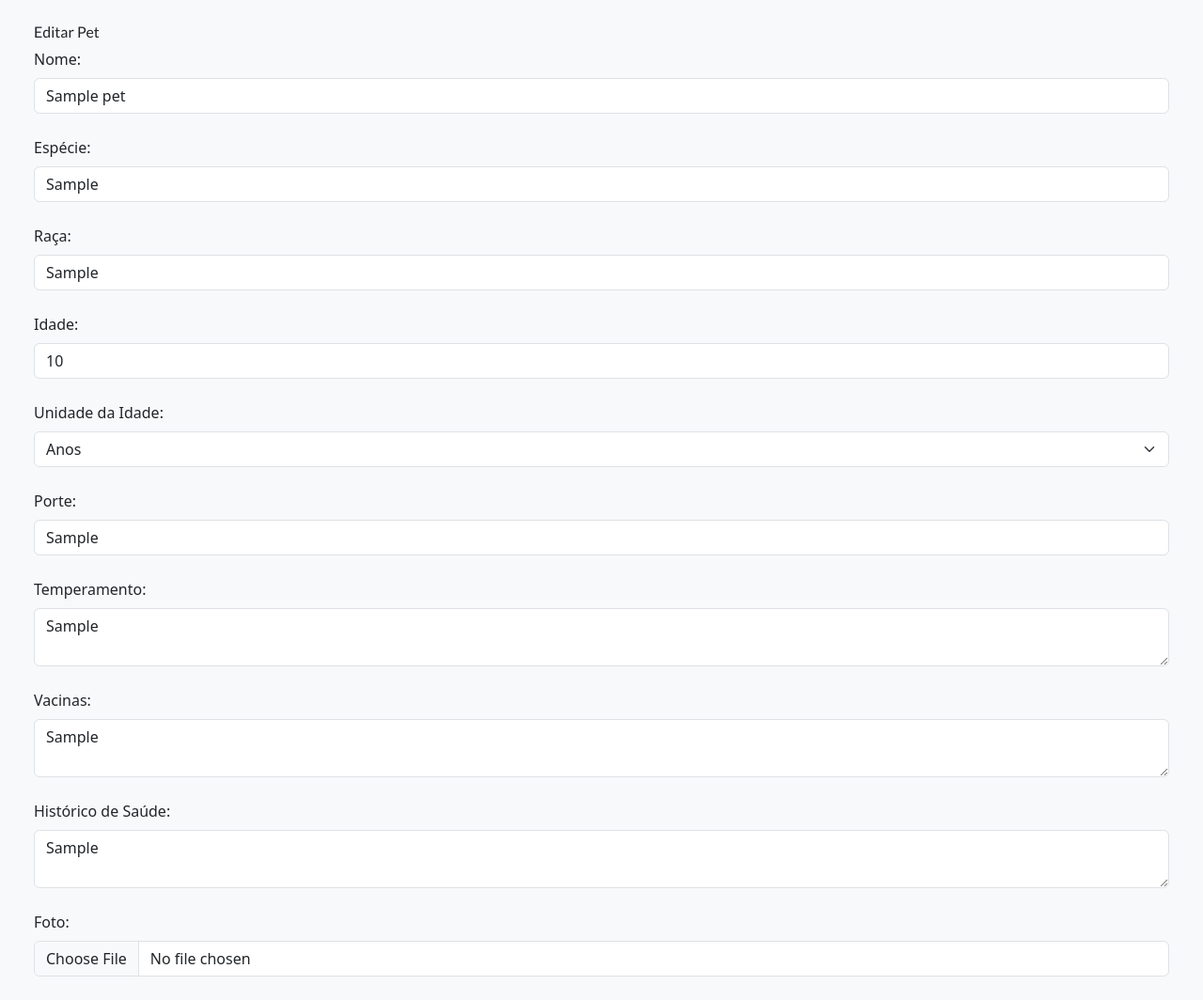
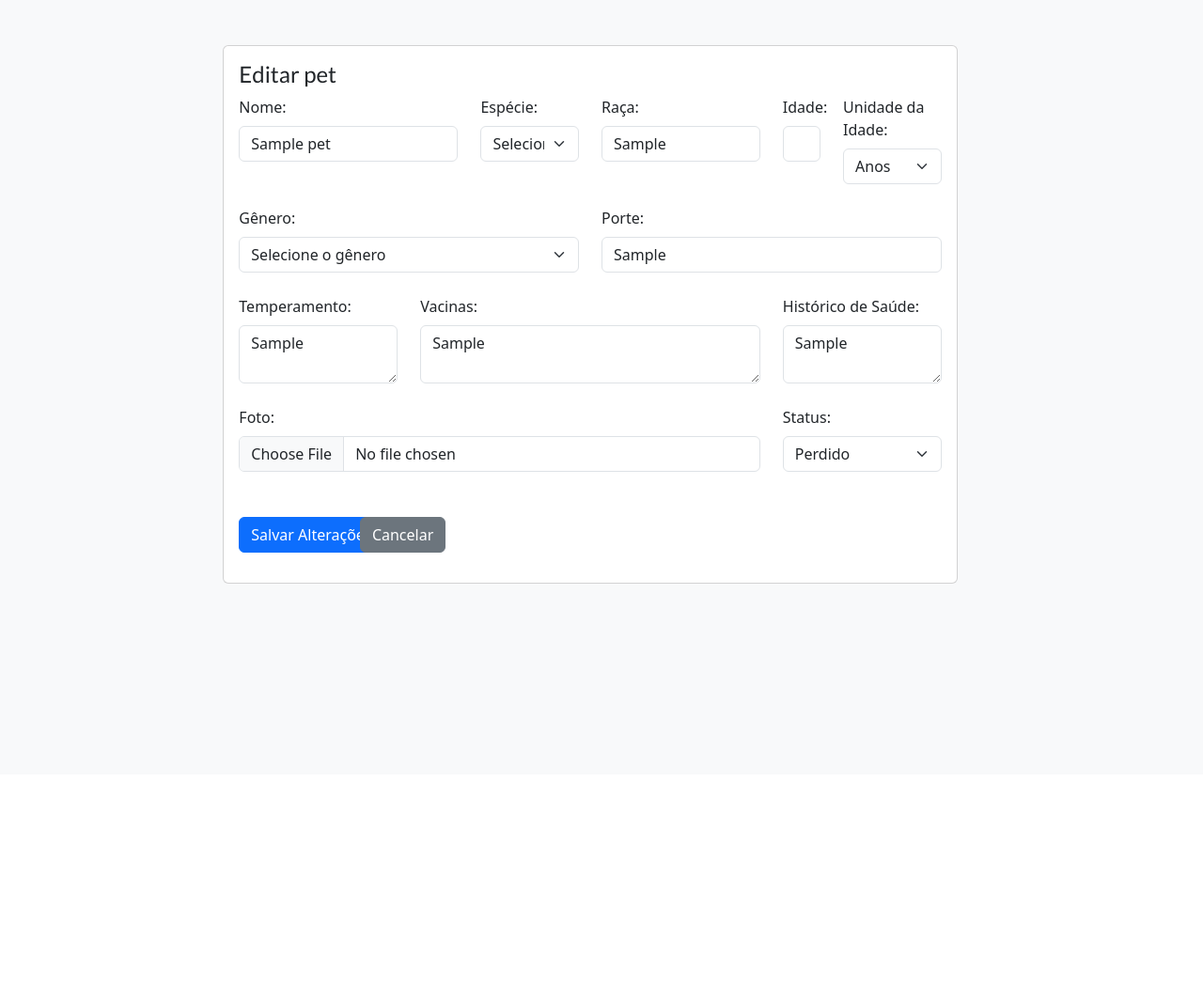
Before and after one commit to tais1804/acheipet_git, a PHP site: page /acheipet_git/editar_pet.php?id=1 in a window 1280 px wide. Shown: the part 88-1152 px from the top of the page at 94% size. After the commit the page ends 709 px from the top, so only its background shows below. Run offline with PHP 8.4, Linux system fonts and the light colour scheme; the visitor is signed in with stand-in values (Sample User, id 1); tables that the repository leaves empty or names only in its code hold one stand-in row (values such as "Sample post"); grey boxes marked "Sample" are stand-in pictures; some libraries are stand-ins or nearby versions.

Commit message:
ajuste no formulário de editar pet

```diff
--- a/editar_pet.php
+++ b/editar_pet.php
@@ -12,6 +12,13 @@ try {
 } catch (PDOException $e) {
     echo "<p>Erro ao obter dados do pet: " . $e->getMessage() . "</p>";
     exit;
+}
+
+try {
+    $stmt_categorias = $conexao->query("SELECT id_categoria_animal, nome_categoria FROM categoria_animais ORDER BY nome_categoria");
+    $categorias_animais = $stmt_categorias->fetchAll(PDO::FETCH_ASSOC);
+} catch (PDOException $e) {
+    $categorias_animais = [];
 }
 
 if ($_SERVER["REQUEST_METHOD"] == "POST") {
@@ -93,55 +100,120 @@ if (isset($_FILES['foto']) && $_FILES['foto']['error'] == UPLOAD_ERR_OK) {
     <main>
         <div class="container">
             <div class="container mx-auto p-6">
-                <h1>Editar Pet</h1>
+                <div class="relative w-full min-h-screen row justify-content-md-center">
+                    <div class="col-md-8">
+                        <br>
+                        <div class="card">
+                            <div class="card-body">
+                                <h1 class="h4">Editar pet</h1>
                                 <form class="" method="post" enctype="multipart/form-data"
                                     action="editar_pet.php?id=<?php echo $id_pet; ?>">
 
-                    <div class="mb-3">
+                                    <div class="mb-3 row">
+                                        <div class="col-md-4">
                                             <label class="form-label">Nome:</label class="form-label">
-                        <input class="form-control" type="text" name="nome" value="<?php echo $pet["nome"]; ?>"><br>
-                        <label class="form-label">Espécie:</label class="form-label">
-                        <input class="form-control" type="text" name="especie"
-                            value="<?php echo $pet["especie"]; ?>"><br>
+                                            <input class="form-control" type="text" name="nome"
+                                                value="<?php echo $pet["nome"]; ?>"><br>
+                                        </div>
+                                        <div class="col-md-2">
+                                            <label class="form-label">Espécie:</label><br>
+                                            <select class="form-select" name="especie" required>
+                                                <option value="">Selecione a espécie</option>
+                                                <?php foreach ($categorias_animais as $categoria): ?>
+                                                <option
+                                                    value="<?php echo htmlspecialchars($categoria['nome_categoria']); ?>">
+                                                    <?php echo htmlspecialchars($categoria['nome_categoria']); ?>
+                                                </option>
+                                                <?php endforeach; ?>
+                                            </select><br>
+                                        </div>
+                                        <div class="col-md-3">
                                             <label class="form-label">Raça:</label class="form-label">
-                        <input class="form-control" type="text" name="raca" value="<?php echo $pet["raca"]; ?>"><br>
+                                            <input class="form-control" type="text" name="raca"
+                                                value="<?php echo $pet["raca"]; ?>"><br>
+                                        </div>
+                                        <div class="col-md-1">
                                             <label class="form-label">Idade:</label class="form-label">
                                             <input class="form-control" type="number" name="idade"
                                                 value="<?php echo $pet["idade_valor"]; ?>"><br>
+                                        </div>
+                                        <div class="col-md-2">
                                             <label class="form-label">Unidade da Idade:</label>
                                             <select class="form-select" name="idade_unidade">
-                            <option value="anos" <?php if ($pet["idade_unidade"] == "anos") echo "selected"; ?>>Anos
+                                                <option value="anos"
+                                                    <?php if ($pet["idade_unidade"] == "anos") echo "selected"; ?>>Anos
                                                 </option>
-                            <option value="meses" <?php if ($pet["idade_unidade"] == "meses") echo "selected"; ?>>Meses
+                                                <option value="meses"
+                                                    <?php if ($pet["idade_unidade"] == "meses") echo "selected"; ?>>
+                                                    Meses
                                                 </option>
                                             </select><br>
-
+                                        </div>
+                                        <div class="col-md-6">
+                                            <label class="form-label">Gênero:</label>
+                                            <select class="form-select" name="genero" required>
+                                                <option value="">Selecione o gênero</option>
+                                                <option value="Macho">Macho</option>
+                                                <option value="Fêmea">Fêmea</option>
+                                                <option value="Não Informado">Não Informado</option>
+                                            </select>
+                                        </div>
+                                        <div class="col-md-6">
                                             <label class="form-label">Porte:</label class="form-label">
-                        <input class="form-control" type="text" name="porte" value="<?php echo $pet["porte"]; ?>"><br>
+                                            <input class="form-control" type="text" name="porte"
+                                                value="<?php echo $pet["porte"]; ?>"><br>
+                                        </div>
+                                        <div class="col-md-3">
                                             <label class="form-label">Temperamento:</label class="form-label">
                                             <textarea class="form-control"
                                                 name="temperamento"><?php echo $pet["temperamento"]; ?></textarea><br>
+                                        </div>
+                                        <div class="col-md-6">
                                             <label class="form-label">Vacinas:</label class="form-label">
-                        <textarea class="form-control" name="vacinas"><?php echo $pet["vacinas"]; ?></textarea><br>
+                                            <textarea class="form-control"
+                                                name="vacinas"><?php echo $pet["vacinas"]; ?></textarea><br>
+                                        </div>
+                                        <div class="col-md-3">
                                             <label class="form-label">Histórico de Saúde:</label class="form-label">
                                             <textarea class="form-control"
                                                 name="historico_saude"><?php echo $pet["historico_saude"]; ?></textarea><br>
+                                        </div>
+                                        <div class="col-md-9">
                                             <label class="form-label">Foto:</label class="form-label">
-                        <input class="form-control" type="file" name="foto" value="<?php echo $pet["foto"]; ?>"><br>
+                                            <input class="form-control" type="file" name="foto"
+                                                value="<?php echo $pet["foto"]; ?>"><br>
+                                        </div>
+                                        <div class="col-md-3">
                                             <label class="form-label">Status:</label class="form-label"><br>
                                             <select class="form-select" name="status">
-                            <option value="perdido" <?php if ($pet["status"] == "perdido") echo "selected"; ?>>Perdido
+                                                <option value="perdido"
+                                                    <?php if ($pet["status"] == "perdido") echo "selected"; ?>>
+                                                    Perdido
                                                 </option>
-                            <option value="adocao" <?php if ($pet["status"] == "adocao") echo "selected"; ?>>Adoção
+                                                <option value="adocao"
+                                                    <?php if ($pet["status"] == "adocao") echo "selected"; ?>>Adoção
                                                 </option>
-                            <option value="encontrado" <?php if ($pet["status"] == "encontrado") echo "selected"; ?>>
+                                                <option value="encontrado"
+                                                    <?php if ($pet["status"] == "encontrado") echo "selected"; ?>>
                                                     Encontrado</option>
                                             </select><br><br>
+                                        </div>
+                                        <div class="col-md-2">
                                             <input class="btn btn-primary" type="submit" value="Salvar Alterações">
-                        <input type="hidden" name="id_usuario" value="<?php echo $_SESSION["id_usuario"]; ?>">
+                                            <input type="hidden" name="id_usuario"
+                                                value="<?php echo $_SESSION["id_usuario"]; ?>">
+                                        </div>
+                                        <div class="col-md-1">
+                                            <a href="meus_pets.php" class="btn btn-secondary">Cancelar</a>
+                                        </div>
+
 
                                     </div>
                                 </form>
+                            </div>
+                        </div>
+                    </div>
+                </div>
             </div>
         </div>
     </main>
--- a/perfil_usuario.php
+++ b/perfil_usuario.php
@@ -16,7 +16,7 @@ include "dados_usuario.php";
     <script src="https://cdn.tailwindcss.com"></script>
     <style>
     a {
-        color: rgb(235 89 91) !important;
+        /*color: rgb(235 89 91) !important;*/
         text-decoration: underline;
     }
 
```
Also changed, not shown: uploads/pet_6849803128f77.jpg (added), uploads/robert.jpg (added). Lines whose indentation alone changed are shown as unchanged.
